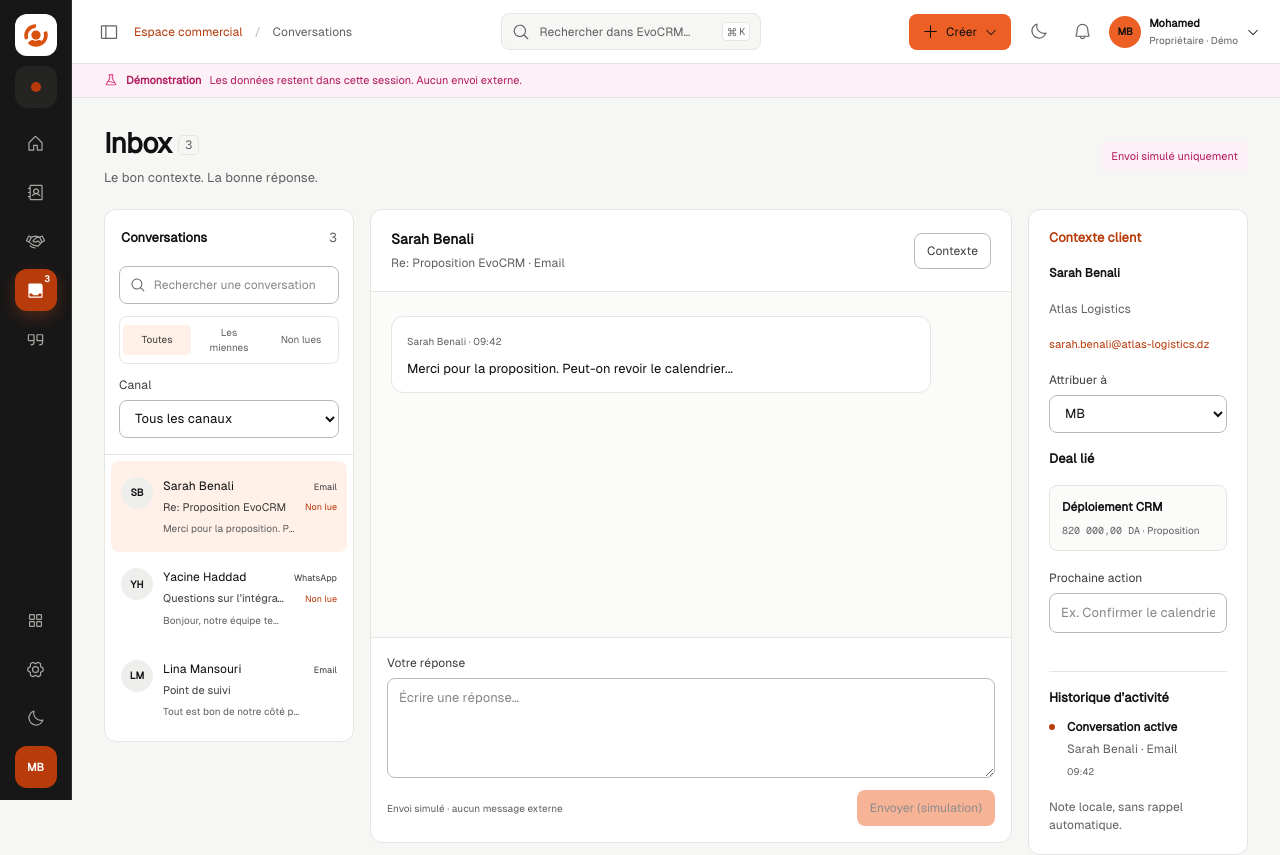
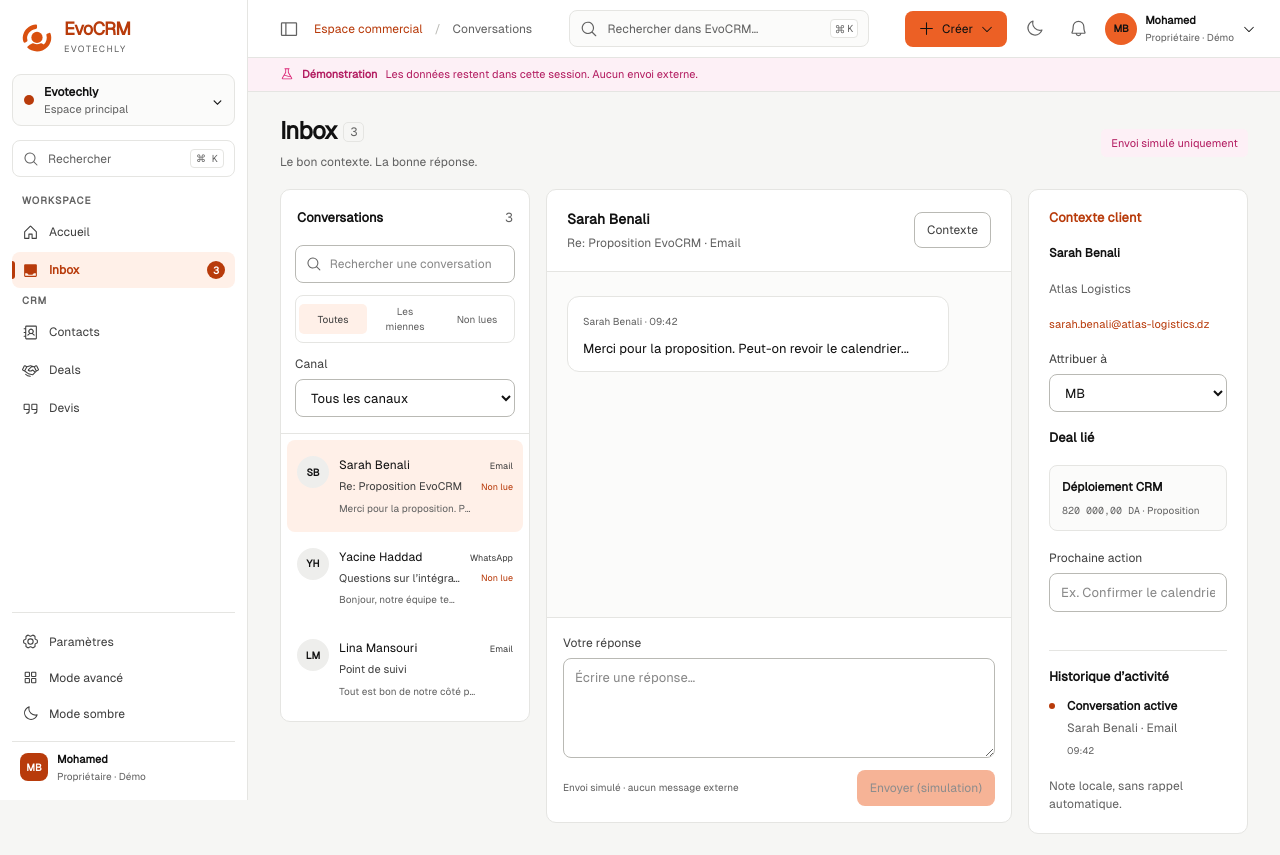
Before and after one commit to Evotechly/evocrm-front, a React (Vite) app: page /inbox in a window 1280 px wide. Shown: the top 855 px of the page. Built offline with nearby package versions, Linux system fonts and the light colour scheme.

Commit message:
feat: translate Plain workspace layout

```diff
--- a/src/components/navigation/Sidebar.tsx
+++ b/src/components/navigation/Sidebar.tsx
@@ -5,6 +5,7 @@
   GearSix,
   Handshake,
   House,
+  MagnifyingGlass,
   Moon,
   PaperPlaneTilt,
   Quotes,
@@ -39,70 +40,88 @@
 export function Sidebar({
   advanced,
   onToggleAdvanced,
+  onOpenCommand,
 }: {
   advanced: boolean;
   onToggleAdvanced: () => void;
+  onOpenCommand?: () => void;
 }) {
   const { pathname } = useLocation();
   const { navigate } = useNavigation();
   const { theme, toggleTheme } = useTheme();
   const { user } = useCrm();
-  const items = advanced ? [...simpleNav, ...advancedNav] : simpleNav;
+  const groups = [
+    {
+      label: 'Workspace',
+      items: simpleNav.filter(({ label }) => ['Accueil', 'Inbox'].includes(label)),
+    },
+    {
+      label: 'CRM',
+      items: simpleNav.filter(({ label }) => ['Contacts', 'Deals', 'Devis'].includes(label)),
+    },
+    ...(advanced ? [{ label: 'Analyse', items: advancedNav }] : []),
+  ];
   return (
     <aside className="sidebar" aria-label="Navigation EvoCRM">
-      <div className="rail-brand" title="EvoCRM">
-        <img src="/evotechly.svg" alt="EvoCRM" />
+      <div className="sidebar-brand" title="EvoCRM">
+        <img src="/evotechly.svg" alt="" aria-hidden="true" />
+        <span>
+          <strong>EvoCRM</strong>
+          <small>EVOTECHLY</small>
+        </span>
       </div>
       <WorkspaceSwitcher />
-      <nav className="rail-nav" aria-label="Navigation principale">
-        {items.map(({ label, path, icon: Icon }) => {
-          const active = path === '/dashboard' ? pathname === path : pathname.startsWith(path);
+      {onOpenCommand && (
+        <button className="sidebar-search" onClick={onOpenCommand}>
+          <MagnifyingGlass size={16} />
+          <span>Rechercher</span>
+          <kbd>⌘ K</kbd>
+        </button>
+      )}
+      <nav className="sidebar-navigation" aria-label="Navigation principale">
+        {groups.map((group) => (
+          <div className="sidebar-group" key={group.label}>
+            <span className="sidebar-group-label">{group.label}</span>
+            <div className="sidebar-group-items">
+              {group.items.map(({ label, path, icon: Icon }) => {
+                const active =
+                  path === '/dashboard' ? pathname === path : pathname.startsWith(path);
                 return (
                   <button
                     key={path}
                     aria-current={active ? 'page' : undefined}
-              aria-label={label}
-              title={label}
-              className={`rail-item ${active ? 'active' : ''}`}
+                    className={`sidebar-item ${active ? 'active' : ''}`}
                     onClick={() => navigate(path)}
                   >
-              <Icon size={19} weight={active ? 'fill' : 'regular'} />
-              {label === 'Inbox' && <span className="rail-count">3</span>}
+                    <Icon size={17} weight={active ? 'fill' : 'regular'} />
+                    <span>{label}</span>
+                    {label === 'Inbox' && <span className="sidebar-count">3</span>}
                   </button>
                 );
               })}
+            </div>
+          </div>
+        ))}
       </nav>
-      <div className="rail-footer">
-        <button
-          className={`rail-item ${advanced ? 'active' : ''}`}
-          aria-label={advanced ? 'Mode simple' : 'Mode avancé'}
-          title={advanced ? 'Mode simple' : 'Mode avancé'}
-          onClick={onToggleAdvanced}
-        >
-          <SquaresFour size={19} />
+      <div className="sidebar-footer">
+        <button className="sidebar-footer-item" onClick={() => navigate('/settings')}>
+          <GearSix size={17} />
+          <span>Paramètres</span>
         </button>
-        <button
-          className="rail-item"
-          aria-label="Paramètres"
-          title="Paramètres"
-          onClick={() => navigate('/settings')}
-        >
-          <GearSix size={19} />
+        <button className="sidebar-footer-item" onClick={onToggleAdvanced}>
+          <SquaresFour size={17} />
+          <span>{advanced ? 'Vue essentielle' : 'Mode avancé'}</span>
         </button>
-        <button
-          className="rail-item"
-          aria-label={theme === 'light' ? 'Mode sombre' : 'Mode clair'}
-          title={theme === 'light' ? 'Mode sombre' : 'Mode clair'}
-          onClick={toggleTheme}
-        >
-          {theme === 'light' ? <Moon size={19} /> : <Sun size={19} />}
+        <button className="sidebar-footer-item" onClick={toggleTheme}>
+          {theme === 'light' ? <Moon size={17} /> : <Sun size={17} />}
+          <span>{theme === 'light' ? 'Mode sombre' : 'Mode clair'}</span>
         </button>
-        <button
-          className="rail-profile"
-          aria-label={`Profil ${user.displayName}`}
-          title={`${user.displayName} · ${user.role}`}
-        >
-          {user.initials}
+        <button className="sidebar-profile" aria-label={`Profil ${user.displayName}`}>
+          <span>{user.initials}</span>
+          <span>
+            <strong>{user.displayName}</strong>
+            <small>{user.role}</small>
+          </span>
         </button>
       </div>
     </aside>
--- a/src/layouts/AppLayout.tsx
+++ b/src/layouts/AppLayout.tsx
@@ -12,11 +12,13 @@
   onClose,
   advanced,
   onToggleAdvanced,
+  onOpenCommand,
 }: {
   open: boolean;
   onClose: () => void;
   advanced: boolean;
   onToggleAdvanced: () => void;
+  onOpenCommand: () => void;
 }) {
   return (
     <Drawer
@@ -30,7 +32,11 @@
           if ((e.target as HTMLElement).closest('[aria-current],nav button')) onClose();
         }}
       >
-        <Sidebar advanced={advanced} onToggleAdvanced={onToggleAdvanced} />
+        <Sidebar
+          advanced={advanced}
+          onToggleAdvanced={onToggleAdvanced}
+          onOpenCommand={onOpenCommand}
+        />
       </div>
     </Drawer>
   );
@@ -58,7 +64,11 @@
         Aller au contenu
       </a>
       <div className="desktop-sidebar">
-        <Sidebar advanced={advanced} onToggleAdvanced={() => setAdvanced((v) => !v)} />
+        <Sidebar
+          advanced={advanced}
+          onToggleAdvanced={() => setAdvanced((v) => !v)}
+          onOpenCommand={() => setCommandOpen(true)}
+        />
       </div>
       <main className="main-area">
         <div className="shell-top">
@@ -93,6 +103,7 @@
         onClose={() => setMobile(false)}
         advanced={advanced}
         onToggleAdvanced={() => setAdvanced((v) => !v)}
+        onOpenCommand={() => setCommandOpen(true)}
       />
       {commandOpen && <CommandPalette onClose={() => setCommandOpen(false)} />}
       <Toast message={notice} onClose={() => notify('')} />
--- a/src/styles/index.css
+++ b/src/styles/index.css
@@ -2727,6 +2727,7 @@
   }
 }
 
+
 /* Compact global app rail, matching the HubSpot/Salesforce navigation pattern. */
 .desktop-sidebar {
   flex: 0 0 72px;
@@ -3102,3 +3103,285 @@
     min-height: 64px;
   }
 }
+
+/* Plain-inspired workspace shell: a labeled, quiet navigation column and dense work surfaces. */
+.desktop-sidebar {
+  flex: 0 0 248px;
+}
+.desktop-sidebar > .sidebar,
+.modal-content.drawer .sidebar {
+  width: 248px;
+  min-height: 100dvh;
+  height: 100dvh;
+  align-items: stretch;
+  gap: 0;
+  padding: 18px 12px 14px;
+  border-right: 1px solid var(--color-border);
+  background: var(--color-surface);
+  color: var(--color-ink);
+}
+.modal-content.drawer .sidebar {
+  min-height: auto;
+  height: auto;
+  width: min(100%, 320px);
+}
+.sidebar-brand {
+  display: flex;
+  align-items: center;
+  gap: 10px;
+  padding: 2px 8px 18px;
+}
+.sidebar-brand img {
+  width: 34px;
+  height: 34px;
+  object-fit: contain;
+}
+.sidebar-brand strong,
+.sidebar-brand small {
+  display: block;
+}
+.sidebar-brand strong {
+  color: var(--color-brand);
+  font-size: 18px;
+  letter-spacing: -0.04em;
+  line-height: 1.05;
+}
+.sidebar-brand small {
+  margin-top: 4px;
+  color: var(--color-muted);
+  font-size: 9px;
+  letter-spacing: 0.14em;
+}
+.desktop-sidebar .workspace-switcher,
+.modal-content.drawer .workspace-switcher {
+  width: 100%;
+  min-height: 52px;
+  justify-content: flex-start;
+  padding: 10px 11px;
+  border: 1px solid var(--color-border);
+  border-radius: 9px;
+  background: var(--color-surface-raised);
+}
+.desktop-sidebar .workspace-switcher > span:not(.workspace-dot),
+.modal-content.drawer .workspace-switcher > span:not(.workspace-dot) {
+  display: block;
+}
+.desktop-sidebar .workspace-switcher > span:nth-child(2),
+.modal-content.drawer .workspace-switcher > span:nth-child(2) {
+  flex: 1;
+}
+.sidebar-search {
+  display: flex;
+  align-items: center;
+  gap: 9px;
+  width: 100%;
+  min-height: 36px;
+  margin: 14px 0 8px;
+  padding: 8px 10px;
+  border: 1px solid var(--color-border);
+  border-radius: 8px;
+  background: var(--color-surface);
+  color: var(--color-muted);
+  text-align: left;
+  font-size: 12px;
+}
+.sidebar-search:hover {
+  border-color: var(--color-border-strong);
+  background: var(--color-surface-raised);
+}
+.sidebar-search span {
+  flex: 1;
+}
+.sidebar-search kbd {
+  padding: 2px 5px;
+  border: 1px solid var(--color-border);
+  border-radius: 4px;
+  color: var(--color-muted);
+  font: 10px var(--font-mono);
+}
+.sidebar-navigation {
+  display: grid;
+  align-content: start;
+  gap: 20px;
+  overflow-y: auto;
+  padding: 8px 0;
+}
+.sidebar-group {
+  display: grid;
+  gap: 6px;
+}
+.sidebar-group-label {
+  padding: 0 10px;
+  color: var(--color-muted);
+  font-size: 10px;
+  font-weight: 600;
+  letter-spacing: 0.1em;
+  text-transform: uppercase;
+}
+.sidebar-group-items {
+  display: grid;
+  gap: 2px;
+}
+.sidebar-item,
+.sidebar-footer-item {
+  position: relative;
+  display: flex;
+  align-items: center;
+  gap: 10px;
+  width: 100%;
+  min-height: 36px;
+  padding: 8px 10px;
+  border: 0;
+  border-radius: 8px;
+  background: transparent;
+  color: var(--color-muted-strong);
+  text-align: left;
+  font-size: 12px;
+  transition:
+    background var(--motion-fast) var(--ease-standard),
+    color var(--motion-fast) var(--ease-standard);
+}
+.sidebar-item:hover,
+.sidebar-footer-item:hover {
+  background: var(--color-canvas-soft);
+  color: var(--color-ink);
+}
+.sidebar-item.active {
+  background: var(--color-brand-soft);
+  color: var(--color-brand);
+  font-weight: 600;
+}
+.sidebar-item.active::before {
+  position: absolute;
+  left: 0;
+  width: 3px;
+  height: 18px;
+  border-radius: 0 3px 3px 0;
+  background: var(--color-brand);
+  content: '';
+}
+.sidebar-item > span:nth-child(2),
+.sidebar-footer-item > span {
+  flex: 1;
+}
+.sidebar-count {
+  display: grid;
+  place-items: center;
+  min-width: 18px;
+  height: 18px;
+  padding: 0 5px;
+  border-radius: 999px;
+  background: var(--color-brand);
+  color: var(--color-on-brand);
+  font-size: 10px;
+  font-weight: 700;
+}
+.sidebar-footer {
+  display: grid;
+  gap: 2px;
+  margin-top: auto;
+  padding-top: 12px;
+  border-top: 1px solid var(--color-border);
+}
+.sidebar-footer-item {
+  min-height: 34px;
+}
+.sidebar-profile {
+  display: flex;
+  align-items: center;
+  gap: 9px;
+  width: 100%;
+  margin-top: 8px;
+  padding: 9px 8px 2px;
+  border: 0;
+  border-top: 1px solid var(--color-border);
+  background: transparent;
+  color: var(--color-ink);
+  text-align: left;
+}
+.sidebar-profile > span:first-child {
+  display: grid;
+  place-items: center;
+  width: 28px;
+  height: 28px;
+  flex: 0 0 28px;
+  border-radius: 8px;
+  background: var(--color-brand);
+  color: var(--color-on-brand);
+  font-size: 10px;
+  font-weight: 700;
+}
+.sidebar-profile strong,
+.sidebar-profile small {
+  display: block;
+}
+.sidebar-profile strong {
+  font-size: 11px;
+}
+.sidebar-profile small {
+  margin-top: 2px;
+  color: var(--color-muted);
+  font-size: 10px;
+}
+.shell-top {
+  height: 58px;
+  padding: 0 24px;
+}
+.content-area {
+  max-width: 1680px;
+  padding: 24px 32px 40px;
+}
+.page-stack {
+  gap: 18px;
+}
+.page-heading h1 {
+  font-size: 24px;
+  letter-spacing: -0.035em;
+}
+.page-heading p {
+  font-size: 12px;
+}
+.panel {
+  border-radius: 10px;
+  box-shadow: none;
+}
+.panel-header {
+  min-height: 54px;
+  padding: 13px 16px;
+}
+.panel-header h2 {
+  font-size: 13px;
+}
+.table-wrap th {
+  background: var(--color-surface-raised);
+  color: var(--color-muted);
+  font-size: 10px;
+  letter-spacing: 0.04em;
+  text-transform: uppercase;
+}
+.table-wrap td {
+  font-size: 12px;
+}
+.app-header {
+  gap: 18px;
+}
+.command-trigger {
+  width: min(300px, 34vw);
+  background: var(--color-surface-raised);
+}
+@media (max-width: 900px) {
+  .modal-content.drawer .sidebar {
+    width: min(100%, 320px);
+  }
+  .content-area {
+    padding: 22px 24px 32px;
+  }
+}
+@media (max-width: 600px) {
+  .content-area {
+    padding: 18px 14px 28px;
+  }
+  .shell-top {
+    padding: 0 10px;
+  }
+}
```
Lines whose indentation alone changed are shown as unchanged.
